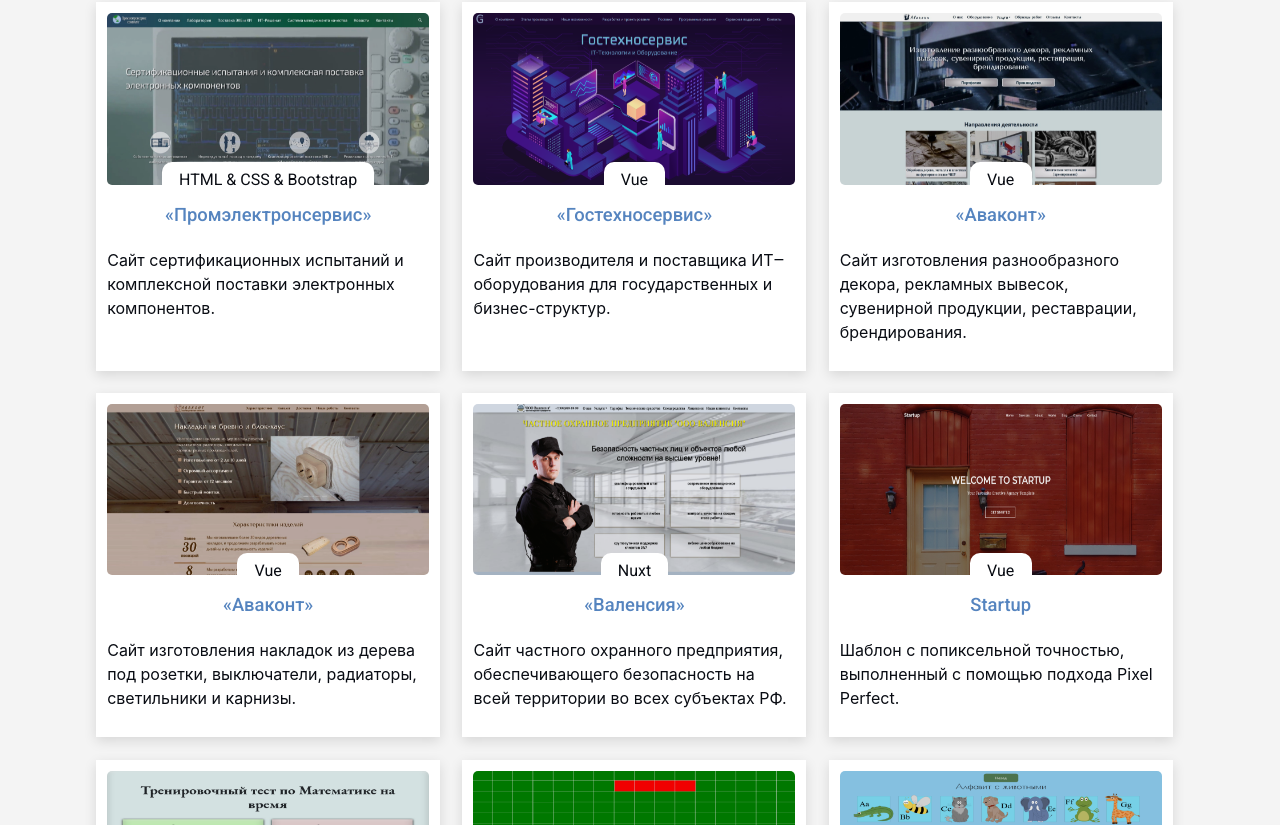
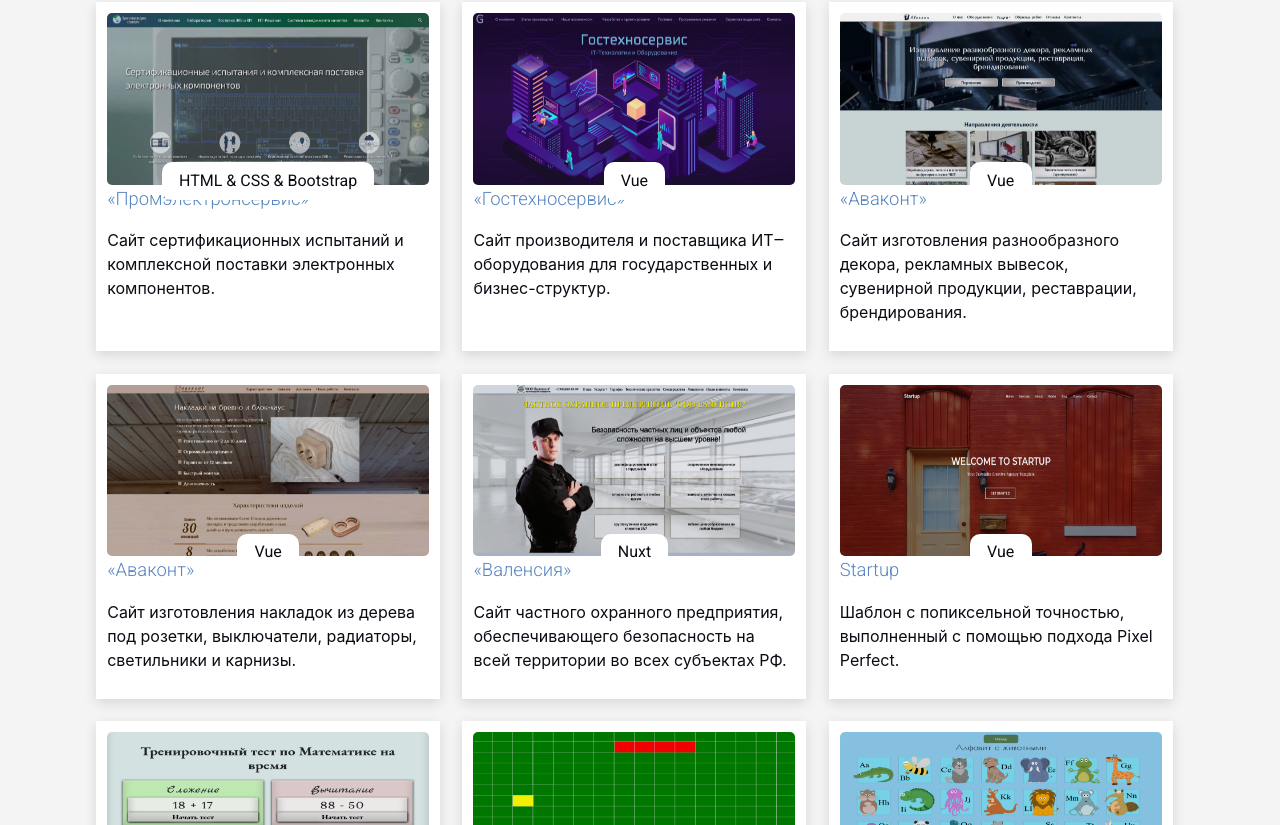
Before and after one commit to AnigalHub/Portfolio, a Nuxt app: page / in a window 1280 px wide. Shown: the part 1335-2160 px from the top of the page. Built offline with nearby package versions, Linux system fonts and the light colour scheme.

Commit message:
изменены стили - сокращены

```diff
--- a/pages/index.vue
+++ b/pages/index.vue
@@ -34,7 +34,7 @@ export default {
 /*Компоненты меню и футера*/
 #Nav,#Myfooter{
   background: #030407;
-  color: white;
+  color: #dedede;
 }
 /*Компонент футера*/
 #Myfooter{
@@ -45,7 +45,8 @@ a{
   cursor: pointer !important;
 }
 /*заголовки, текст, пункты меню, фраза в логотипе по всей странице*/
-.text,.text_works,.name,.nav-link,.navbar-brand{font-family: 'Roboto', sans-serif;}
+h1, #Home .name_company, .text,.text_works,
+.name_company,.name, .nav-link,.navbar-brand{font-family: 'Roboto', sans-serif;}
 /*заголовки*/
 h1{
   color: #a1cbff;
@@ -60,10 +61,8 @@ h1,h2{
   margin: 0 auto;
   text-align: center;
 }
-/*заголовок h1, имя, фраза "Junior Frontend-разработчик*/
-h1, #Home .name, #Home .front{font-family: 'Roboto', sans-serif;}
 /*заголовок h1, фраза "Junior Frontend-разработчик*/
-h2,.name,span{
+h2,span,.name{
   font-weight: 300;
   color: #5584bf;
 }
@@ -73,9 +72,7 @@ h2,.name,span{
 /*текст, пункты меню, фраза в логотипе*/
 .text,.nav-link,.navbar-brand{line-height: 1.8rem;}
 /*текст, пункты меню, фраза в логотипе,текст для компонента "Мои работы"*/
-.text,.nav-link,.navbar-brand,.name{font-size: 1.15rem;}
-/*текст для компонента "Мои работы"*/
-.text_works{line-height: 1.4rem;}
+.text,.nav-link,.navbar-brand,.name_company,.name,.text_works{font-size: 1.15rem;}
 /*svg в логотипе*/
 #logo{
   width: 60px;
@@ -95,8 +92,8 @@ h2,.name,span{
   display: flex;
   flex-wrap: wrap;
 }
-/*Компоненты - "Об мне","Образование", "Ключевые навыки", "Мои работы"*/
-#About, #Education, #Skills, #Works, #Contact{padding: 3% 0;}
+/*Компоненты - "Об мне", "Ключевые навыки", "Мои работы"*/
+#About, #Skills, #Works, #Contact{padding: 3% 0;}
 
 /************ СВЕТЛАЯ ТЕМА ***********************/
 @media screen and (prefers-color-scheme: light){
@@ -356,12 +353,13 @@ h2,.name,span{
       padding: 2% 5%;
       top: 160px;
     }
-    .name{
+    .name_company{
       text-align: center;
       color: #5584bf;
       font-weight: 500;
       width: 100%;
       padding: 5% 0 1%;
+      margin: 0;
     }
     /*svg*/
     svg {
@@ -394,14 +392,13 @@ h2,.name,span{
   }
 }
 #Contact{
+  /*блоки с контактной информацией*/
   .flex-container{
     margin: 0 10% 0;
-  }
-  /*блоки с контактной информацией*/
-  .flex-container > div {
+    & > div {
       text-align: center;
       width: 45%;
-    margin: 3% 1.5% 0;
+      margin: 1.5%;
       padding: 1% 4%;
       &:hover{
         transition: 1s;
@@ -410,7 +407,6 @@ h2,.name,span{
       /*svg*/
       svg {
         display: block;
-      float: left;
         margin: 0 auto;
         width: 50px;
         height: 50px;
@@ -419,7 +415,6 @@ h2,.name,span{
       }
       .name{
         font-weight: 500;
-      float: left;
         padding-right: 2%;
       }
       .col{
@@ -427,11 +422,12 @@ h2,.name,span{
         align-items: center
       }
       .inf{
-      margin: 0 ;
+        margin: 0;
         font-size: 1rem;
         font-family: 'Roboto', sans-serif;
         font-weight: 300;
         text-align: center;
+      }
     }
   }
   /*цвет svg*/
@@ -445,12 +441,9 @@ h2,.name,span{
   }
   /*блоки с контактной информацией*/
   .flex-container > div {
-    text-align: center;
     width: 25%;
     /*svg*/
     svg{
-      display: block;
-      margin: 0 auto;
       width: 30px;
       border: 1px solid #dedede;
       height: 30px;
@@ -462,14 +455,9 @@ h2,.name,span{
       transition: 1s;
       transform: scale(1.09);
     }
-    .text{
-      margin-bottom: 2%;
-      color: #dedede;
-    }
   }
   .svg_color{fill: #ffffff;}
   .svg_color1{fill: #868080;}
-
 }
 
  /***********************АДАПТИВНОСТЬ******************/
```
Lines whose indentation alone changed are shown as unchanged.
